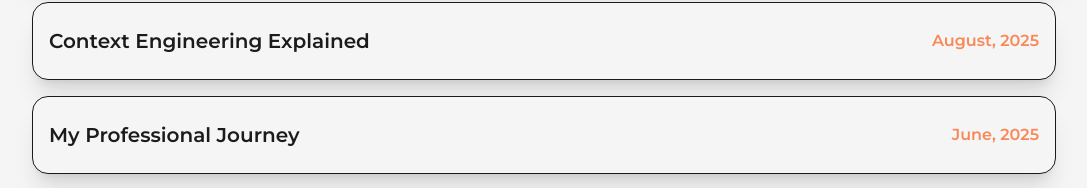
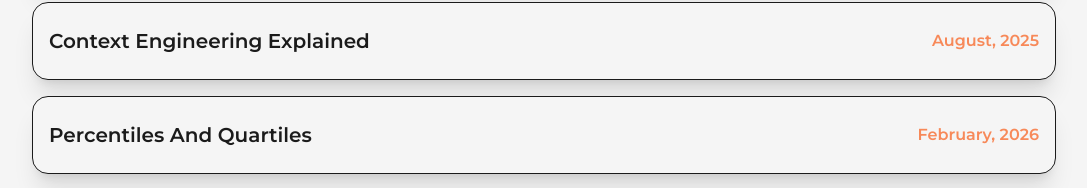
Before and after one commit to senthilcaesar/portfolio, a Next.js app: page /blogs in a window 1280 px wide. Shown: the part 561-749 px from the top of the page, without its empty margins (96-1183 px from the left). Built offline with nearby package versions, Linux system fonts and the light colour scheme.

Commit message:
Percentile and Quartiles blog updates

```diff
--- a/src/app/blogs/page.tsx
+++ b/src/app/blogs/page.tsx
@@ -76,6 +76,11 @@ export default function Blogs() {
               title='Context engineering explained'
               date='August, 2025'
               link='https://woolly-revolve-fec.notion.site/Context-engineering-explained-243bdfa1611d80e89b4ceed3d46b9532?source=copy_link'
+            />
+            <Article
+              title='Percentiles and Quartiles'
+              date='February, 2026'
+              link='https://woolly-revolve-fec.notion.site/Measures-of-position-Percentiles-and-quartiles-2fdbdfa1611d8022a103c077c17e1133?source=copy_link'
             />
             <Article
               title='My Professional Journey'
```
